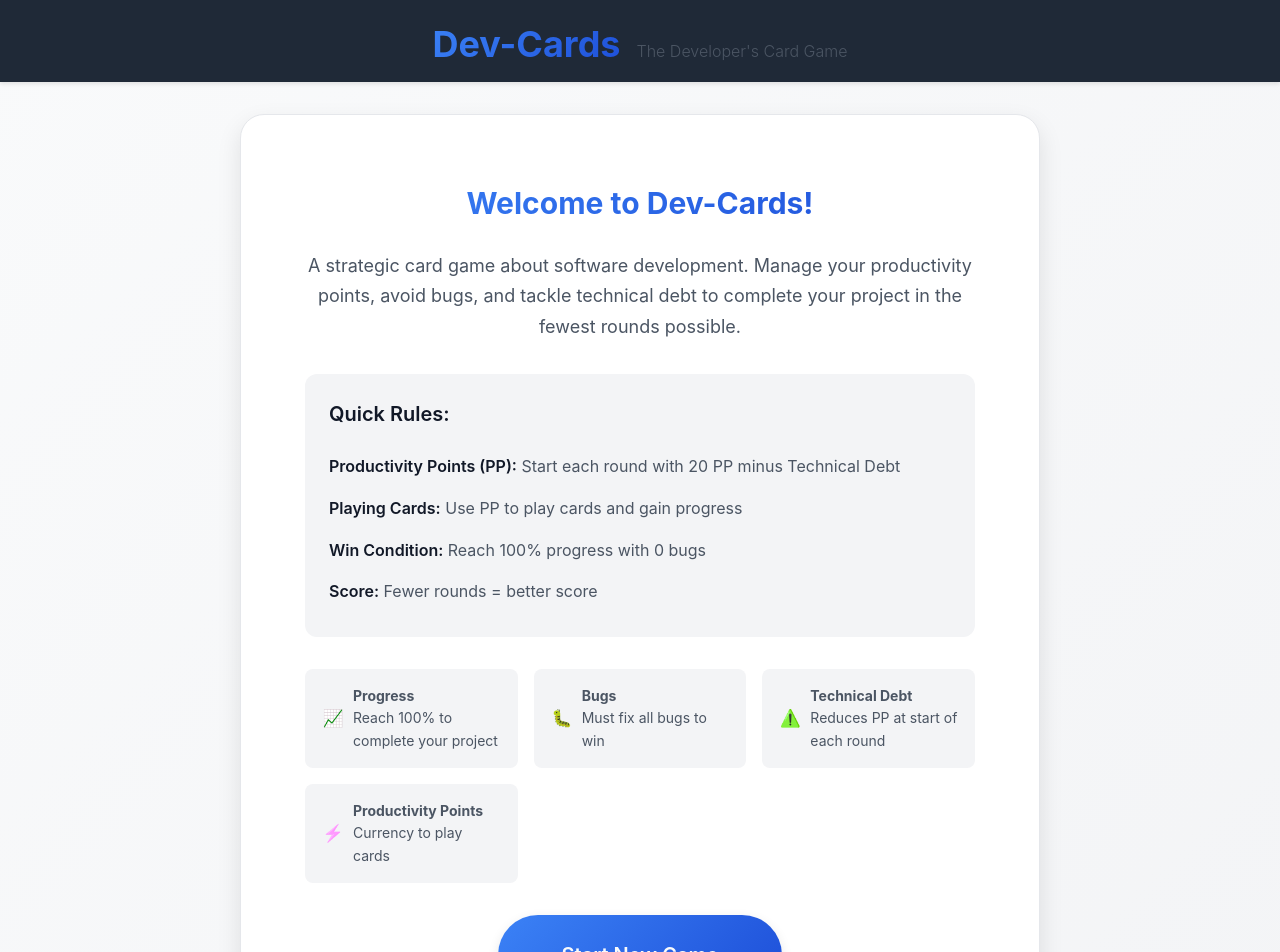
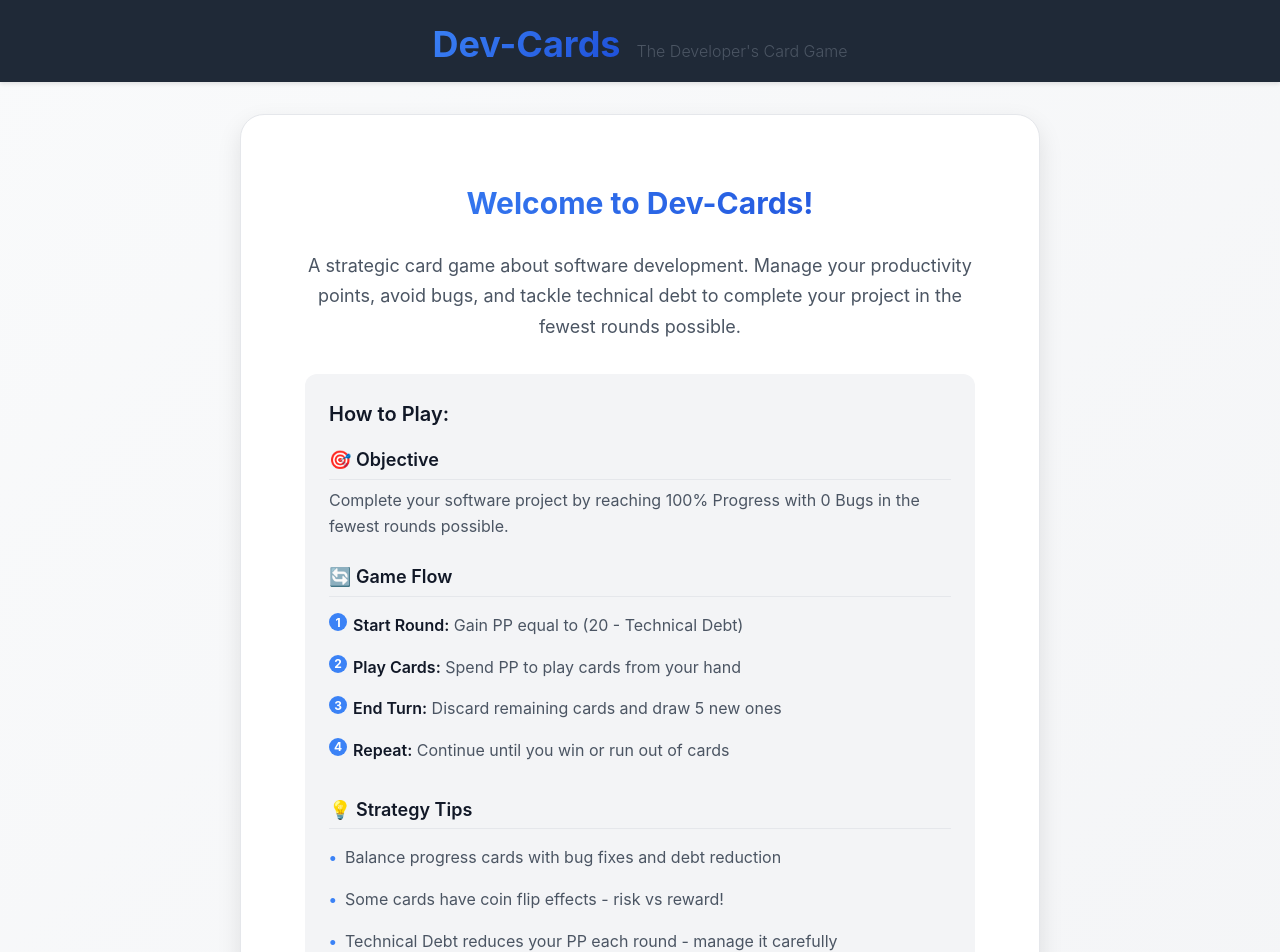
Before and after one commit to mydea/dev-cards, a React (Vite) app in the folder packages/game/: page / in a window 1280 px wide. Shown: the top 952 px of the page. Built offline with nearby package versions, Linux system fonts and the light colour scheme.

Commit message:
improve ui

```diff
--- a/packages/game/src/components/Card/Card.tsx
+++ b/packages/game/src/components/Card/Card.tsx
@@ -1,4 +1,4 @@
-import { useState } from 'react';
+import { useState, memo } from 'react';
 import { motion, AnimatePresence } from 'framer-motion';
 import type { CardInstance } from '@dev-cards/data';
 import styles from './Card.module.css';
@@ -336,4 +336,13 @@ function Card({
   );
 }
 
-export default Card;
+// Memoize Card component for better performance when rendering multiple cards
+export default memo(Card, (prevProps, nextProps) => {
+  return (
+    prevProps.cardInstance.instanceId === nextProps.cardInstance.instanceId &&
+    prevProps.isPlayable === nextProps.isPlayable &&
+    prevProps.disabled === nextProps.disabled &&
+    prevProps.isAnimating === nextProps.isAnimating &&
+    prevProps.validationError === nextProps.validationError
+  );
+});
--- a/packages/game/src/components/GameBoard/GameBoard.module.css
+++ b/packages/game/src/components/GameBoard/GameBoard.module.css
@@ -66,7 +66,30 @@
   font-size: var(--font-size-xl) !important;
   font-weight: var(--font-weight-bold);
   color: var(--color-primary-600) !important;
-  margin-bottom: var(--spacing-xl) !important;
+  margin-bottom: var(--spacing-lg) !important;
+}
+
+.scoreBreakdown {
+  display: flex;
+  flex-direction: column;
+  gap: var(--spacing-xs);
+  margin-bottom: var(--spacing-xl);
+  padding: var(--spacing-md);
+  background: var(--color-gray-50);
+  border-radius: var(--radius-md);
+  border: 1px solid var(--color-gray-200);
+}
+
+.scoreStat {
+  display: flex;
+  justify-content: space-between;
+  align-items: center;
+  font-size: var(--font-size-sm);
+  color: var(--text-secondary);
+}
+
+.scoreStat span:first-child {
+  font-weight: var(--font-weight-medium);
 }
 
 .newGameButton, .menuButton {
--- a/packages/game/src/components/GameBoard/GameBoard.tsx
+++ b/packages/game/src/components/GameBoard/GameBoard.tsx
@@ -99,7 +99,7 @@ function GameBoard({
       setGameOver({
         isGameOver: true,
         won: true,
-        message: `Congratulations! You completed your project in ${gameState.stats.currentRound} rounds!`,
+        message: `Congratulations! You completed your project in ${gameState.stats.currentRound} rounds with ${gameState.stats.cardsPlayed} cards played.`,
       });
     } else if (hasLost) {
       setGameOver({
@@ -927,14 +927,42 @@ function GameBoard({
                 </motion.p>
 
                 {gameOver.won && (
+                  <>
                     <motion.p
                       className={styles.finalScore}
                       initial={{ opacity: 0, scale: 0.8 }}
                       animate={{ opacity: 1, scale: 1 }}
                       transition={{ delay: 0.5, type: 'spring' }}
                     >
-                    Final Score: {gameState.stats.currentRound} rounds
+                      Final Score: {gameState.stats.finalScore} points
                     </motion.p>
+
+                    <motion.div
+                      className={styles.scoreBreakdown}
+                      initial={{ opacity: 0, y: 20 }}
+                      animate={{ opacity: 1, y: 0 }}
+                      transition={{ delay: 0.7 }}
+                    >
+                      <div className={styles.scoreStat}>
+                        <span>🏆 Rounds:</span> {gameState.stats.currentRound}
+                      </div>
+                      <div className={styles.scoreStat}>
+                        <span>🃏 Cards Played:</span>{' '}
+                        {gameState.stats.cardsPlayed}
+                      </div>
+                      <div className={styles.scoreStat}>
+                        <span>⏱️ Time:</span>{' '}
+                        {Math.round(
+                          ((gameState.stats.endTime! -
+                            gameState.stats.startTime) /
+                            1000 /
+                            60) *
+                            10
+                        ) / 10}
+                        m
+                      </div>
+                    </motion.div>
+                  </>
                 )}
 
                 <motion.div
--- a/packages/game/src/components/Hand/Hand.tsx
+++ b/packages/game/src/components/Hand/Hand.tsx
@@ -1,3 +1,4 @@
+import { memo, useMemo, useCallback } from 'react';
 import type { CardInstance, GameState } from '@dev-cards/data';
 import { validateCardPlay } from '@dev-cards/data';
 import { motion, AnimatePresence } from 'framer-motion';
@@ -23,10 +24,9 @@ function Hand({
   gameState,
   disabled = false,
 }: HandProps) {
-  const handleCardClick = (
-    cardInstance: CardInstance,
-    event: React.MouseEvent<HTMLDivElement>
-  ) => {
+  // Memoize card click handler to prevent unnecessary re-renders of Card components
+  const handleCardClick = useCallback(
+    (cardInstance: CardInstance, event: React.MouseEvent<HTMLDivElement>) => {
       if (disabled) return;
 
       const validation = validateCardPlay(cardInstance, gameState);
@@ -34,7 +34,9 @@ function Hand({
         const cardElement = event.currentTarget;
         onPlayCard(cardInstance.instanceId, cardElement);
       }
-  };
+    },
+    [disabled, gameState, onPlayCard]
+  );
 
   // Only show empty hand UI if there are no cards AND no animations in progress
   if (cards.length === 0 && animatingCardIds.size === 0) {
@@ -168,4 +170,20 @@ function Hand({
 
 Hand.displayName = 'Hand';
 
-export default Hand;
+// Memoize Hand component to prevent unnecessary re-renders
+export default memo(Hand, (prevProps, nextProps) => {
+  // Only re-render if essential props have changed
+  return (
+    prevProps.cards.length === nextProps.cards.length &&
+    prevProps.disabled === nextProps.disabled &&
+    prevProps.animatingCardIds.size === nextProps.animatingCardIds.size &&
+    prevProps.cards.every(
+      (card, index) => nextProps.cards[index]?.instanceId === card.instanceId
+    ) &&
+    // Compare game state properties that affect card validation
+    prevProps.gameState.resources.productivityPoints ===
+      nextProps.gameState.resources.productivityPoints &&
+    prevProps.gameState.piles.hand.length ===
+      nextProps.gameState.piles.hand.length
+  );
+});
--- a/packages/game/src/components/UI/GameInfo.module.css
+++ b/packages/game/src/components/UI/GameInfo.module.css
@@ -6,8 +6,9 @@
 
 .stats {
   display: flex;
-  gap: var(--spacing-md);
+  gap: var(--spacing-sm);
   align-items: center;
+  flex-wrap: wrap;
 }
 
 .stat {
@@ -15,7 +16,7 @@
   flex-direction: column;
   align-items: center;
   text-align: center;
-  min-width: 60px;
+  min-width: 55px;
 }
 
 .statLabel {
@@ -75,11 +76,12 @@
   }
 
   .stats {
-    gap: var(--spacing-sm);
+    gap: var(--spacing-xs);
+    justify-content: center;
   }
 
   .stat {
-    min-width: 50px;
+    min-width: 45px;
   }
 
   .statValue,
--- a/packages/game/src/components/UI/MainMenu.module.css
+++ b/packages/game/src/components/UI/MainMenu.module.css
@@ -64,6 +64,71 @@
 .howToPlay strong {
   color: var(--text-primary);
   font-weight: var(--font-weight-semibold);
+}
+
+.ruleSection {
+  margin-bottom: var(--spacing-lg);
+}
+
+.ruleSection h4 {
+  font-size: var(--font-size-lg);
+  font-weight: var(--font-weight-semibold);
+  margin-bottom: var(--spacing-sm);
+  color: var(--text-primary);
+  border-bottom: 1px solid var(--border-color);
+  padding-bottom: var(--spacing-xs);
+}
+
+.ruleSection p {
+  color: var(--text-secondary);
+  line-height: 1.6;
+  margin-bottom: var(--spacing-md);
+}
+
+.ruleSection ol {
+  list-style: none;
+  counter-reset: step-counter;
+  padding: 0;
+  margin: 0;
+}
+
+.ruleSection ol li {
+  counter-increment: step-counter;
+  padding: var(--spacing-sm) 0;
+  color: var(--text-secondary);
+  line-height: 1.6;
+  position: relative;
+  padding-left: var(--spacing-lg);
+}
+
+.ruleSection ol li::before {
+  content: counter(step-counter);
+  position: absolute;
+  left: 0;
+  top: var(--spacing-sm);
+  background: var(--color-primary-500);
+  color: white;
+  width: 18px;
+  height: 18px;
+  border-radius: 50%;
+  display: flex;
+  align-items: center;
+  justify-content: center;
+  font-size: var(--font-size-xs);
+  font-weight: var(--font-weight-bold);
+}
+
+.ruleSection ul li {
+  position: relative;
+  padding-left: var(--spacing-md);
+}
+
+.ruleSection ul li::before {
+  content: '•';
+  position: absolute;
+  left: 0;
+  color: var(--color-primary-500);
+  font-weight: bold;
 }
 
 .resources {
--- a/packages/game/src/components/UI/MainMenu.tsx
+++ b/packages/game/src/components/UI/MainMenu.tsx
@@ -19,23 +19,50 @@ const MainMenu: React.FC<MainMenuProps> = ({ onStartGame }) => {
         </div>
 
         <div className={styles.howToPlay}>
-          <h3>Quick Rules:</h3>
-          <ul>
+          <h3>How to Play:</h3>
+          <div className={styles.ruleSection}>
+            <h4>🎯 Objective</h4>
+            <p>
+              Complete your software project by reaching 100% Progress with 0
+              Bugs in the fewest rounds possible.
+            </p>
+          </div>
+
+          <div className={styles.ruleSection}>
+            <h4>🔄 Game Flow</h4>
+            <ol>
               <li>
-              <strong>Productivity Points (PP):</strong> Start each round with
-              20 PP minus Technical Debt
+                <strong>Start Round:</strong> Gain PP equal to (20 - Technical
+                Debt)
               </li>
               <li>
-              <strong>Playing Cards:</strong> Use PP to play cards and gain
-              progress
+                <strong>Play Cards:</strong> Spend PP to play cards from your
+                hand
               </li>
               <li>
-              <strong>Win Condition:</strong> Reach 100% progress with 0 bugs
+                <strong>End Turn:</strong> Discard remaining cards and draw 5
+                new ones
               </li>
               <li>
-              <strong>Score:</strong> Fewer rounds = better score
+                <strong>Repeat:</strong> Continue until you win or run out of
+                cards
+              </li>
+            </ol>
+          </div>
+
+          <div className={styles.ruleSection}>
+            <h4>💡 Strategy Tips</h4>
+            <ul>
+              <li>Balance progress cards with bug fixes and debt reduction</li>
+              <li>Some cards have coin flip effects - risk vs reward!</li>
+              <li>
+                Technical Debt reduces your PP each round - manage it carefully
+              </li>
+              <li>
+                Your score considers rounds, time, and cards played efficiently
               </li>
             </ul>
+          </div>
         </div>
 
         <div className={styles.resources}>
```
Also changed, not shown: packages/game/src/components/UI/GameInfo.tsx (+66 -2 lines). Lines whose indentation alone changed are shown as unchanged.
